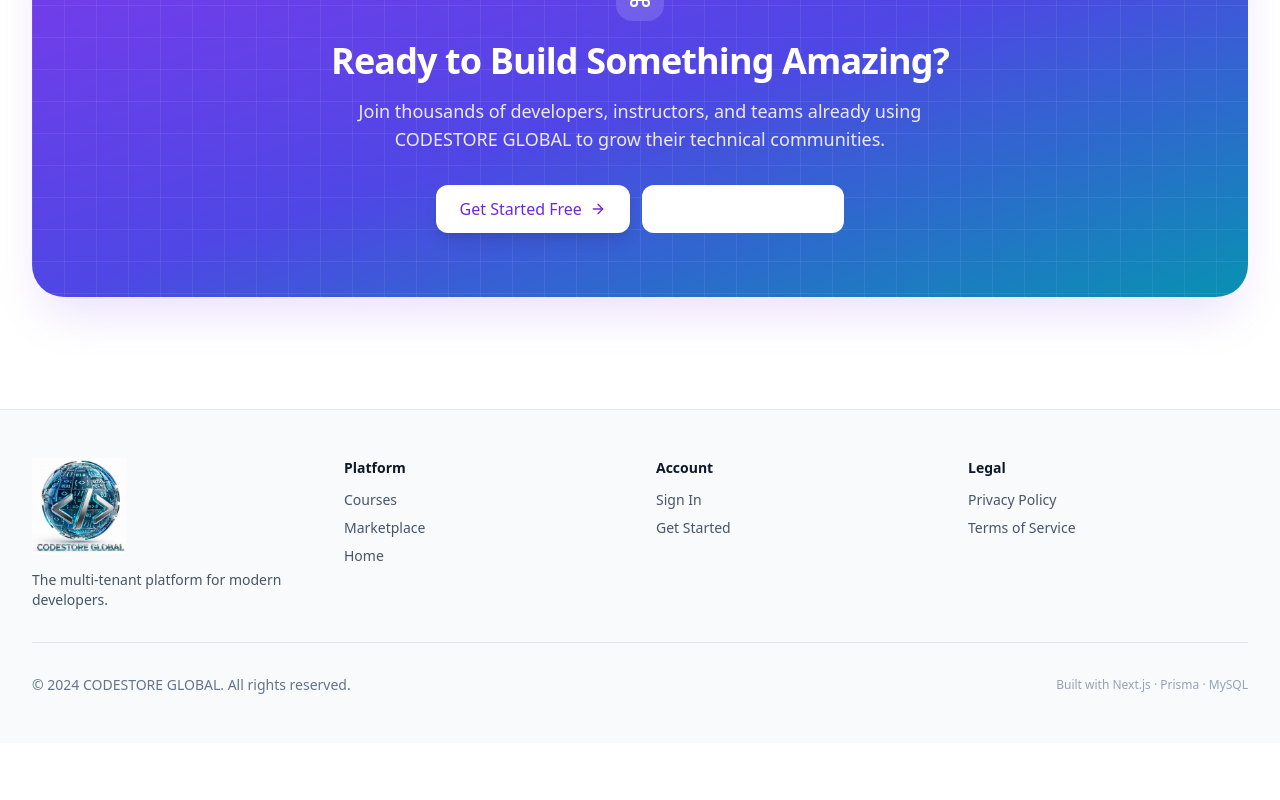
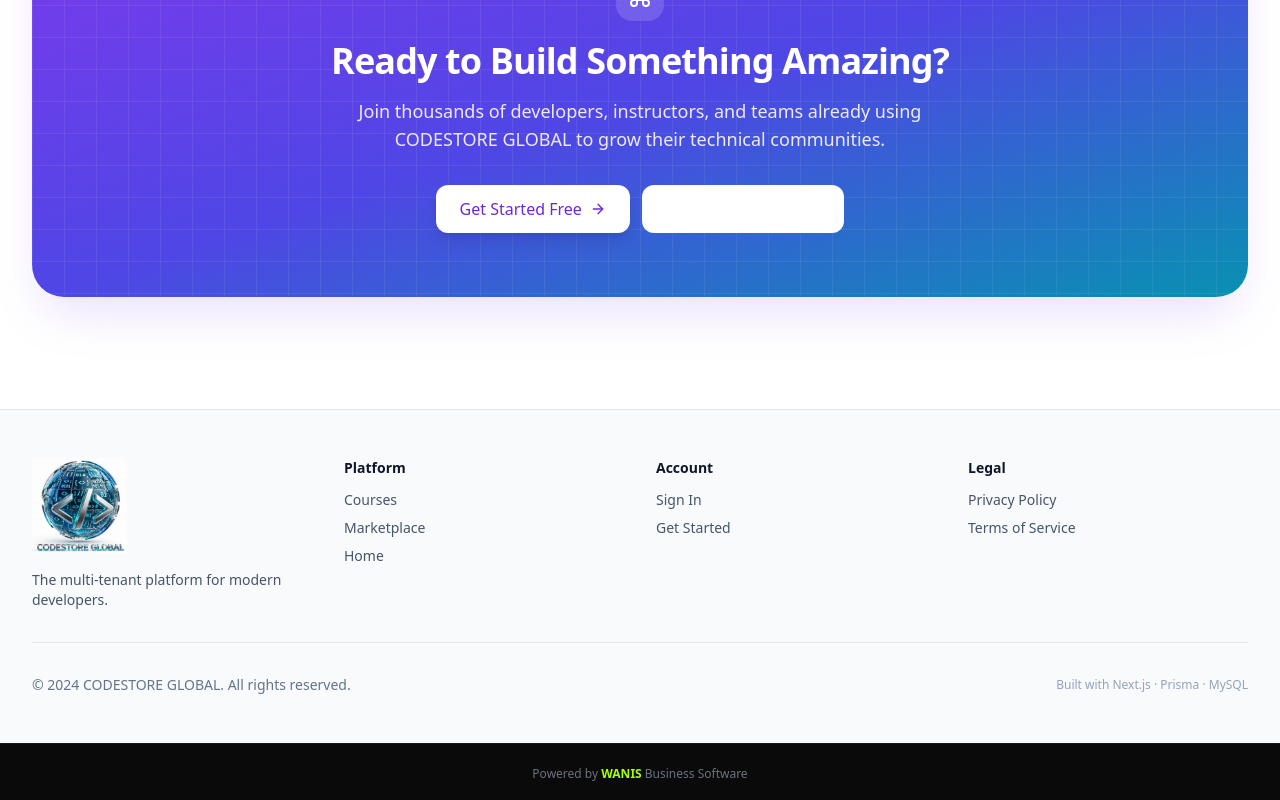
Before and after one commit to docksidedirect/codestoreglobal, a Next.js app: page /en in a window 1280 px wide. Shown: the part 4861-5661 px from the top of the page. Before the commit the page ends 5604 px from the top, so only its background shows below. Built offline with nearby package versions, Linux system fonts and the light colour scheme; no server answers.

Commit message:
Footer Update

```diff
--- a/src/components/public-footer.tsx
+++ b/src/components/public-footer.tsx
@@ -102,6 +102,17 @@
           </div>
         </div>
       </div>
+      <div className="text-center py-4 bg-[#0a0a0a] border-t border-[#1a1a1a]">
+        <a
+          href="https://wanis.online"
+          target="_blank"
+          rel="noopener noreferrer"
+          className="text-xs text-gray-500 hover:text-[#A8FF00] transition-colors"
+        >
+          Powered by <span className="text-[#A8FF00] font-semibold">WANIS</span>{" "}
+          Business Software
+        </a>
+      </div>
     </footer>
   );
 }
```
